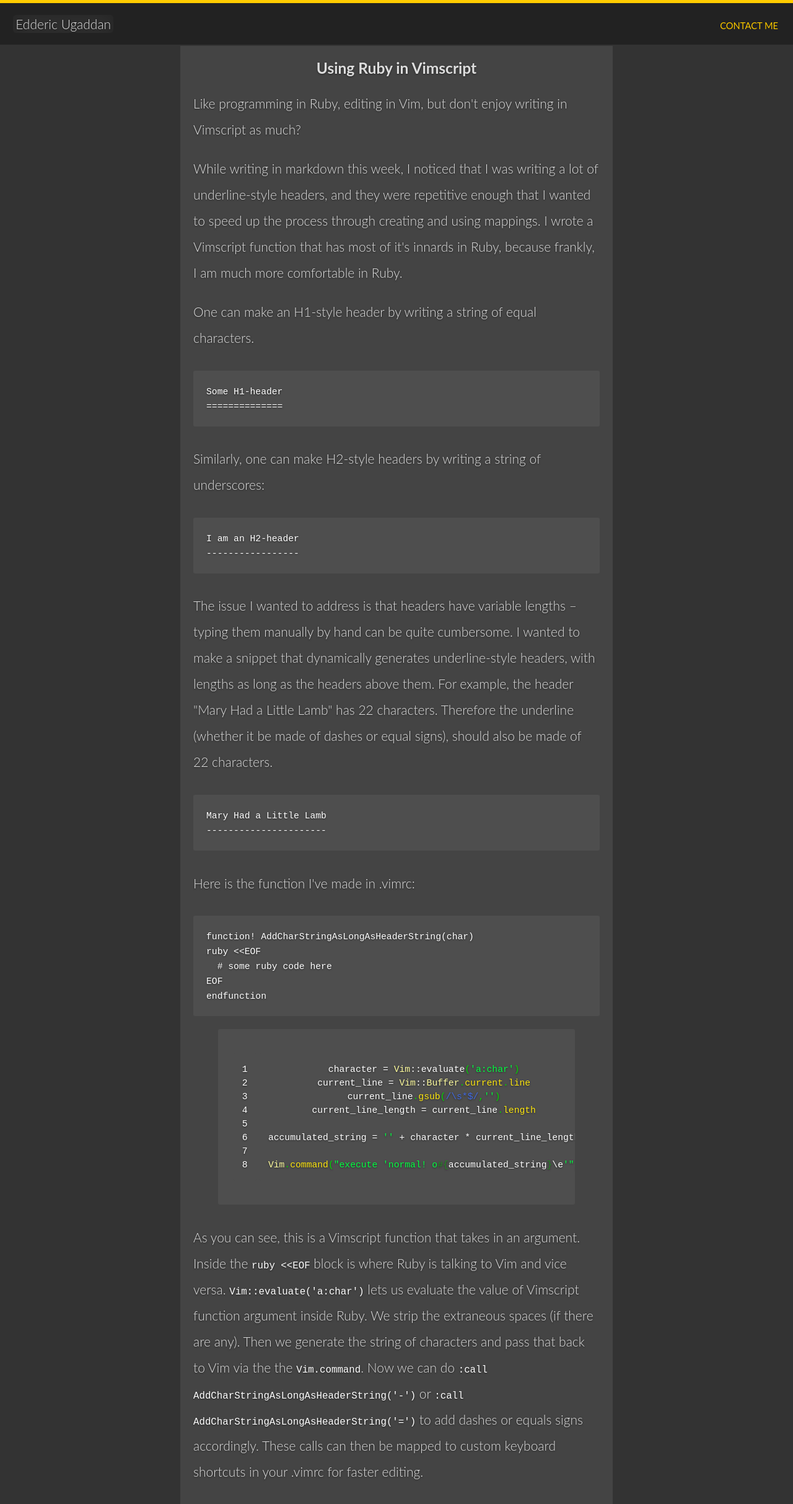
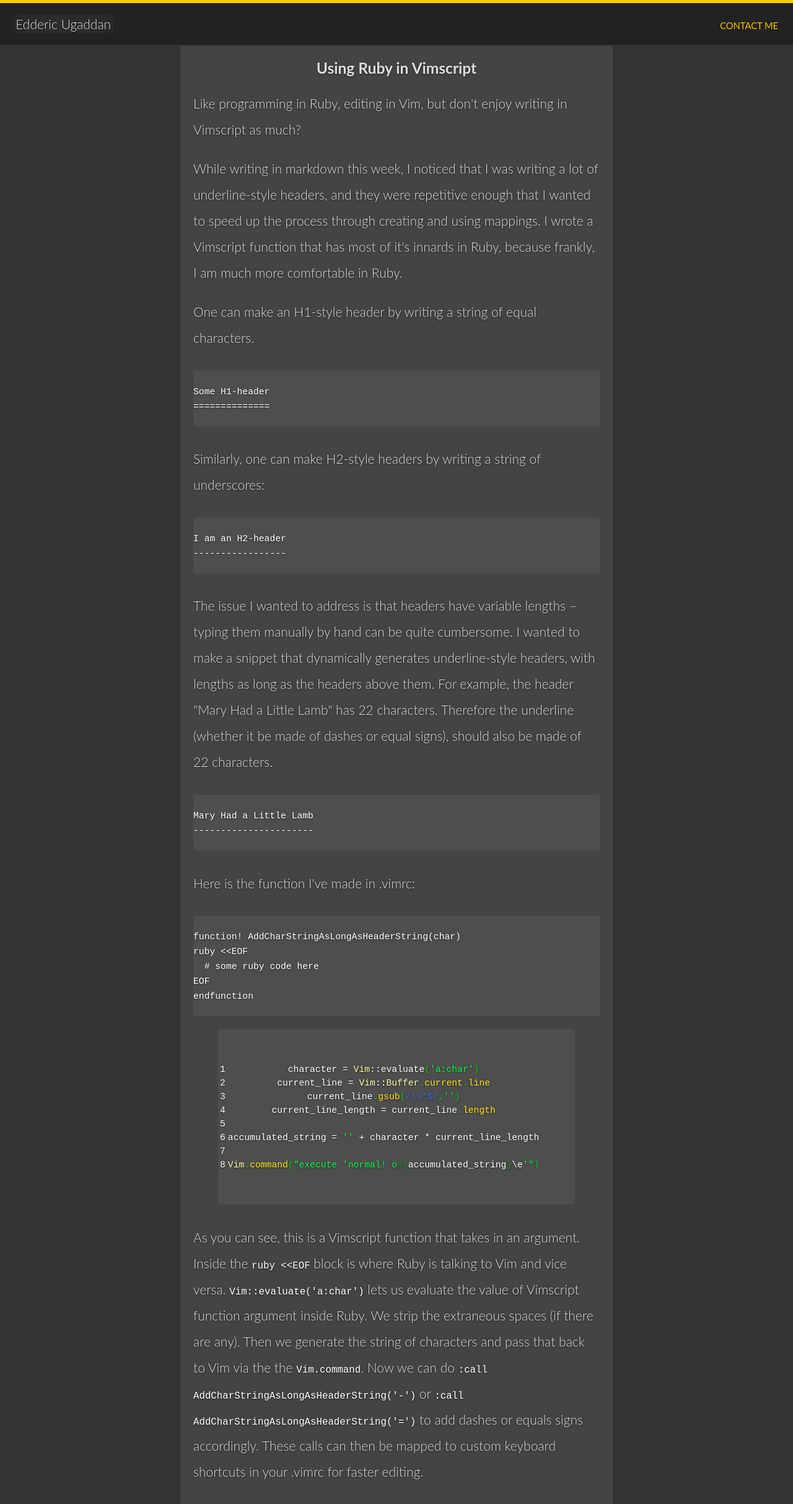
Before and after one commit to Edderic/edderic.github.io, a Jekyll site: the page built from _posts/2014-09-01-Using-Ruby-in-Vimscript.markdown, in a window 1280 px wide. Shown: the whole page at 62% size. Built offline with Jekyll 4.4.1, drawn with Linux system fonts in a browser that asks for light colours.

Commit message:
restyle math css. Too small in regular width browsers

```diff
--- a/css/main.scss
+++ b/css/main.scss
@@ -25,11 +25,6 @@
   box-shadow: inset 0 3px 30px rgba(0, 0, 0, 0.3);
   text-shadow: 0 1px 3px rgba(0, 0, 0, 0.5);
 
-  pre, .MathJax_Display {
-    background: rgb(78,78,78);
-    border-radius: 3px;
-    padding: 1em 0;
-  }
 
   header {
     position: absolute;
@@ -204,5 +199,17 @@
       }
 
     }
+
+    pre, .MathJax_Display {
+      background: rgb(78,78,78);
+      border-radius: 3px;
+      padding: 1em 0;
+    }
+
+    .MathJax_Display {
+      @media screen and (min-width: 31rem) {
+        font-size: 0.9em;
+      }
+    }
   }
 }
```
